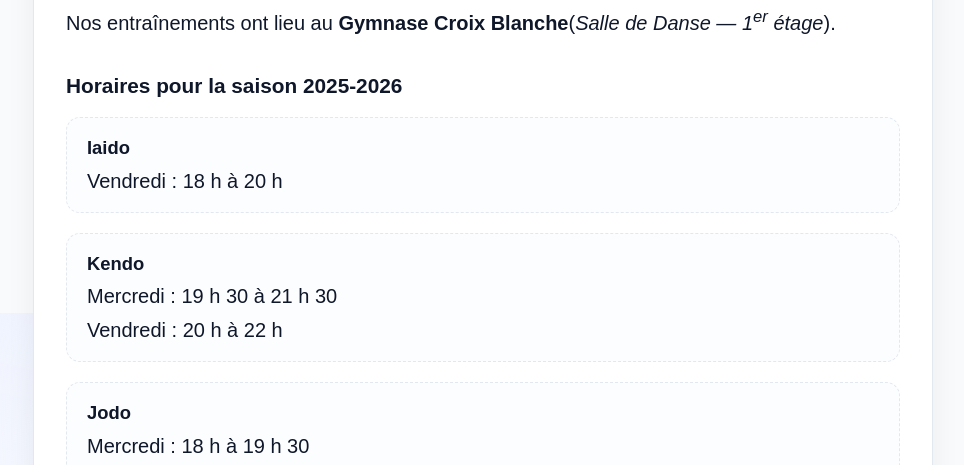
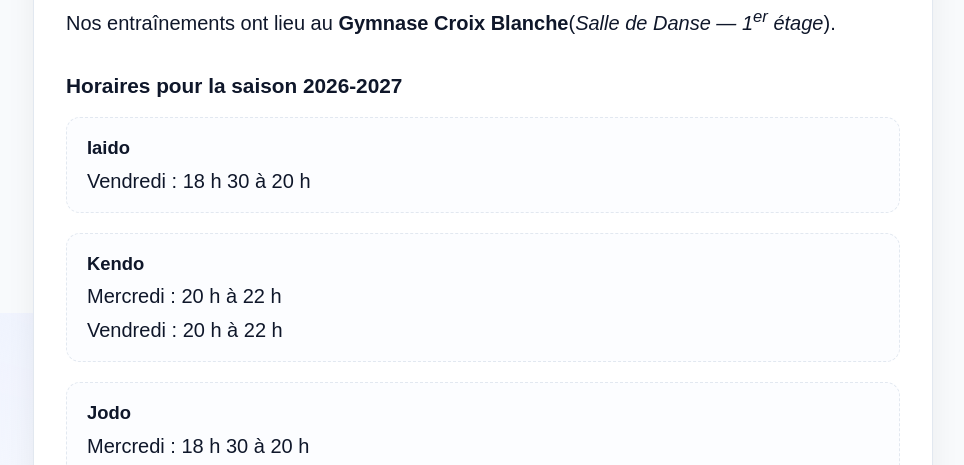
Before and after one commit to Yukeikan01/yukeikan-2025, a Next.js app: page / in a window 1280 px wide. Shown: the part 487-952 px from the top of the page, without its empty margins (157-1121 px from the left). Built offline with nearby package versions, Linux system fonts and the light colour scheme.

Commit message:
Update page.tsx

```diff
--- a/src/app/page.tsx
+++ b/src/app/page.tsx
@@ -28,23 +28,23 @@ export default function Home() {
           (<em>Salle de Danse&nbsp;— 1<sup>er</sup> étage</em>).
         </p>
 
-        <h2>Horaires pour la saison 2025-2026</h2>
+        <h2>Horaires pour la saison 2026-2027</h2>
 
         <div className="schedule" role="list">
           <div className="slot" role="listitem">
             <h3>Iaido</h3>
-            <p className="times">Vendredi&nbsp;: 18&nbsp;h à 20&nbsp;h</p>
+            <p className="times">Vendredi&nbsp;: 18&nbsp;h&nbsp;30 à 20&nbsp;h</p>
           </div>
 
           <div className="slot" role="listitem">
             <h3>Kendo</h3>
-            <p className="times">Mercredi&nbsp;: 19&nbsp;h&nbsp;30 à 21&nbsp;h&nbsp;30</p>
+            <p className="times">Mercredi&nbsp;: 20&nbsp;h à 22&nbsp;h</p>
             <p className="times">Vendredi&nbsp;: 20&nbsp;h à 22&nbsp;h</p>
           </div>
 
           <div className="slot" role="listitem">
             <h3>Jodo</h3>
-            <p className="times">Mercredi&nbsp;: 18&nbsp;h à 19&nbsp;h&nbsp;30</p>
+            <p className="times">Mercredi&nbsp;: 18&nbsp;h&nbsp;30 à 20&nbsp;h</p>
           </div>
         </div>
 
```
